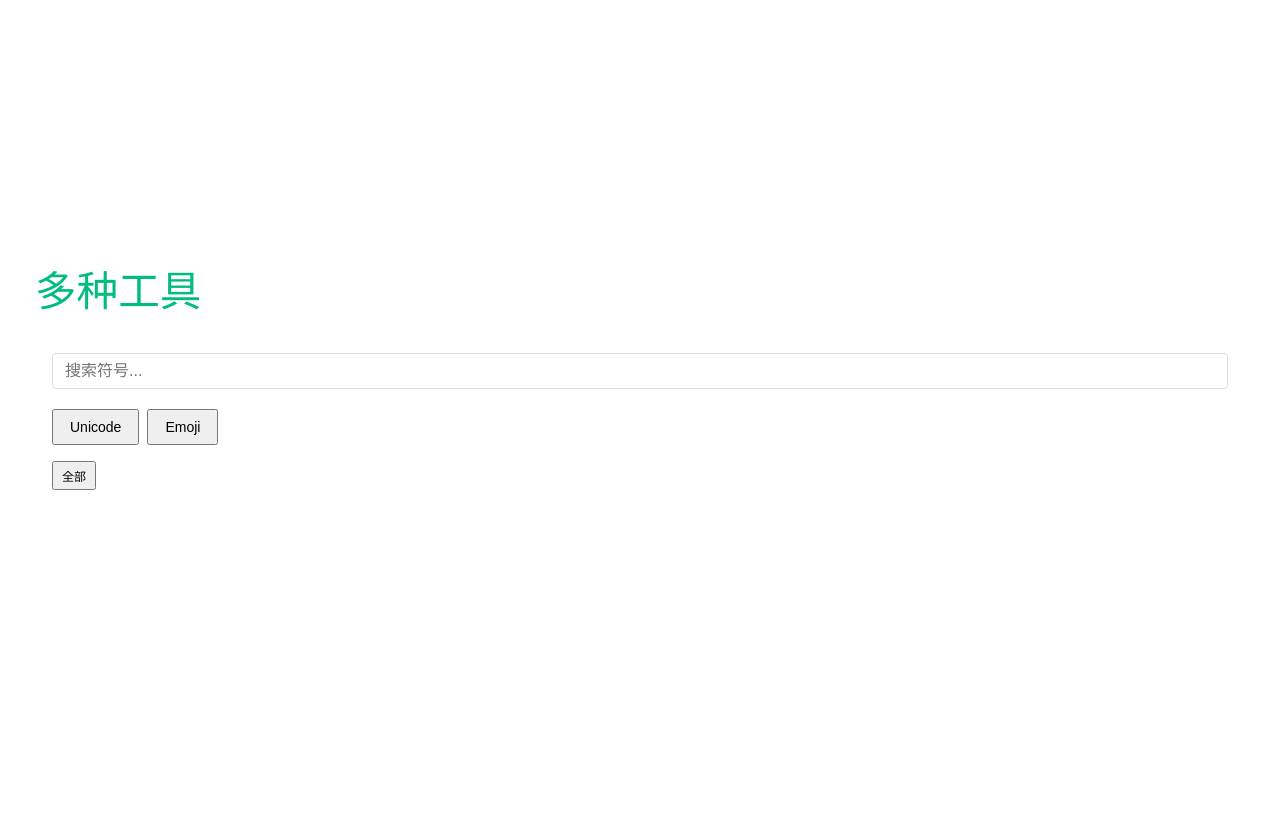
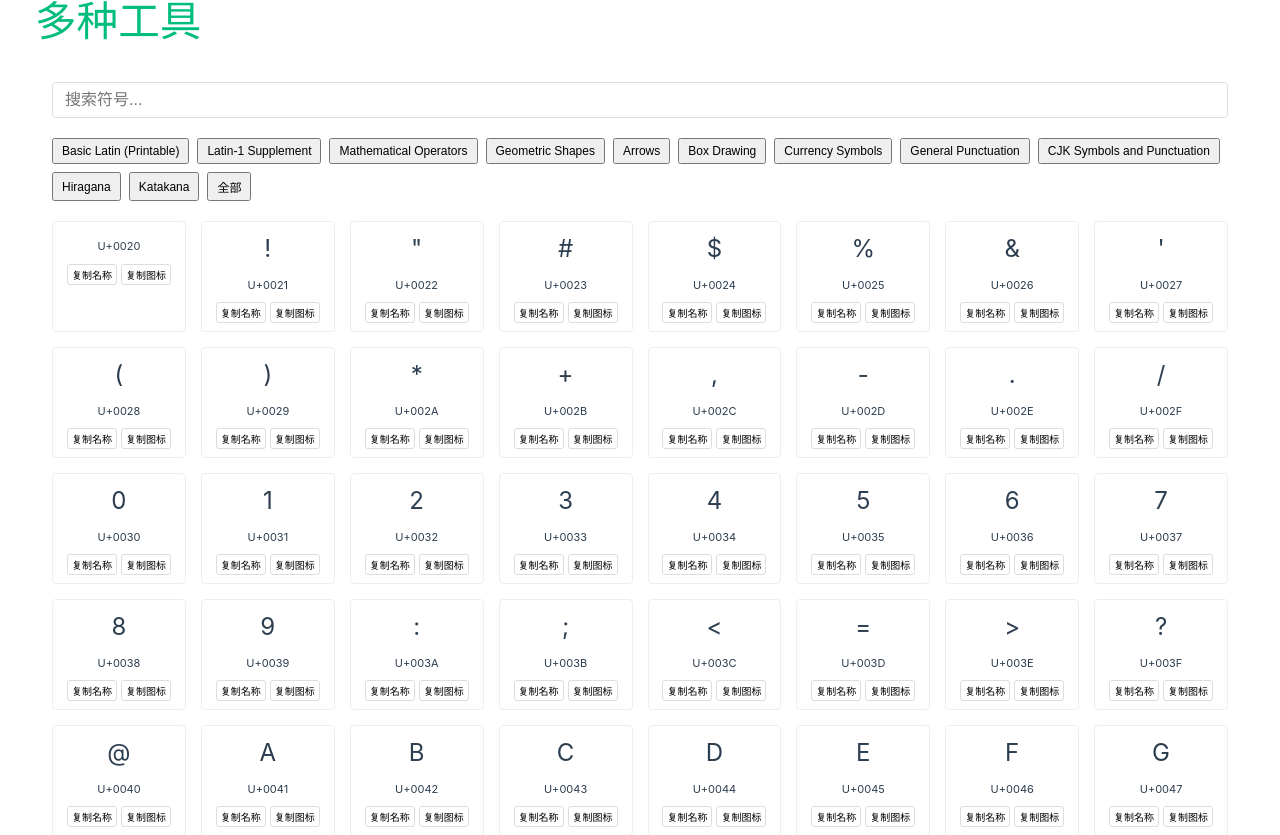
Before and after one commit to getofferhelp/vue-demo, a Vue app: page /unicode in a window 1280 px wide. Shown: the top 835 px of the page. Before the commit the page ends 800 px from the top, so only its background shows below. Built offline with nearby package versions, Linux system fonts and the light colour scheme; the HTML template or start-up script is replaced by a standard one; what @emoji-mart/data would draw is missing.

Commit message:
Reapply "x"
This reverts commit 0447e25b360626387acfbd12bf83847d8f2479ca.

```diff
--- a/src/components/IconUnicode.vue
+++ b/src/components/IconUnicode.vue
@@ -1,24 +1,14 @@
 <script setup lang="ts">
 import { ref, computed } from 'vue'
-import {
-  mainCategories,
-  unicodeBlockCategories,
-  emojiCategories,
-  getIconsByCategory,
-} from '../data/icons'
+import { unicodeBlockCategories, getIconsByCategory } from '../data/icons'
 
 const searchTerm = ref('')
-const activeMainCategory = ref<(typeof mainCategories)[number]>('emoji')
 const activeSubCategory = ref('')
 
-const categories = mainCategories
-
-const subCategories = computed(() => {
-  return activeMainCategory.value === 'emoji' ? emojiCategories : unicodeBlockCategories
-})
+const subCategories = computed(() => unicodeBlockCategories)
 
 const filteredIcons = computed(() => {
-  let icons = getIconsByCategory(activeMainCategory.value, activeSubCategory.value)
+  let icons = getIconsByCategory('unicode', activeSubCategory.value)
 
   if (searchTerm.value) {
     icons = icons.filter((icon) => icon.name.toLowerCase().includes(searchTerm.value.toLowerCase()))
@@ -45,11 +35,6 @@ const copyIcon = (icon: { name: string; icon: string }, copyType: 'name' | 'icon
       console.error('复制失败:', err)
     })
 }
-
-const handleMainCategoryClick = (category: (typeof mainCategories)[number]) => {
-  activeMainCategory.value = category
-  activeSubCategory.value = ''
-}
 </script>
 
 <template>
@@ -58,23 +43,8 @@ const handleMainCategoryClick = (category: (typeof mainCategories)[number]) => {
       <input v-model="searchTerm" type="text" placeholder="搜索符号..." class="search-input" />
     </div>
 
-    <!-- 主分类 -->
-    <div class="main-categories">
-      <button
-        v-for="category in categories"
-        :key="category"
-        :class="{ active: activeMainCategory === category }"
-        @click="handleMainCategoryClick(category)"
-      >
-        {{ category === 'emoji' ? 'Emoji' : 'Unicode' }}
-      </button>
-    </div>
-
-    <!-- 子分类 -->
+    <!-- 移除主分类，只保留 Unicode 子分类 -->
     <div class="sub-categories">
-      <button :class="{ active: activeSubCategory === '' }" @click="activeSubCategory = ''">
-        全部
-      </button>
       <button
         v-for="category in subCategories"
         :key="category"
@@ -82,6 +52,9 @@ const handleMainCategoryClick = (category: (typeof mainCategories)[number]) => {
         @click="activeSubCategory = category"
       >
         {{ category }}
+      </button>
+      <button :class="{ active: activeSubCategory === '' }" @click="activeSubCategory = ''">
+        全部
       </button>
     </div>
 
@@ -201,16 +174,6 @@ const handleMainCategoryClick = (category: (typeof mainCategories)[number]) => {
   }
 }
 
-.main-categories {
-  margin-bottom: 16px;
-}
-
-.main-categories button {
-  padding: 8px 16px;
-  margin-right: 8px;
-  font-size: 14px;
-}
-
 .sub-categories {
   margin-bottom: 20px;
   display: flex;
--- a/src/data/icons.ts
+++ b/src/data/icons.ts
@@ -7,43 +7,98 @@ console.log('Raw emoji data structure:', emojiData)
 
 // 定义 emoji-mart 数据的类型
 interface EmojiMartData {
+  categories: Array<{
+    id: string
+    name: string
+    emojis: string[]
+  }>
   emojis: {
-    [key: string]: EmojiRawData
+    [key: string]: {
+      id: string
+      name: string
+      keywords: string[]
+      skins: Array<{ native: string }>
+      category: string
+    }
   }
-}
-
-interface EmojiRawData {
-  name: string
-  skins: Array<{
-    native: string
-  }>
-  keywords: string[]
-  category: string
 }
 
 // 使用类型断言处理 emojiData
 const typedEmojiData = emojiData as unknown as EmojiMartData
 
-// 修改数据处理方式，添加类型断言
-export const emojiIcons = Object.values(typedEmojiData.emojis || {}).map((emoji) => ({
-  name: (emoji as EmojiRawData).name,
-  icon: (emoji as EmojiRawData).skins[0].native,
-  category: (emoji as EmojiRawData).category,
-  keywords: (emoji as EmojiRawData).keywords || [],
-}))
+// 确保分类名称一致性
+const normalizeCategory = (category: string | undefined): string => {
+  return (category || 'uncategorized').toLowerCase().trim()
+}
 
-// 如果数据加载失败，提供一些默认的emoji
+// 导出 emoji 相关内容
+export const emojiIcons = Object.entries(typedEmojiData.emojis || {}).map(([id, emoji]) => {
+  // 添加调试日志
+  if (!emoji.category) {
+    console.warn('Emoji without category:', emoji)
+  }
+
+  return {
+    id,
+    name: emoji.name || '',
+    icon: emoji.skins?.[0]?.native || '',
+    category: normalizeCategory(emoji.category),
+    keywords: emoji.keywords || [],
+  }
+})
+
+// 修复 emoji 分类，确保分类名称一致性
+export const emojiCategories = Array.from(new Set(emojiIcons.map((icon) => icon.category))).filter(
+  Boolean,
+) // 过滤掉空值
+
+// 添加调试日志
+console.log('Emoji data loaded:', {
+  totalEmojis: emojiIcons.length,
+  categories: emojiCategories,
+  categoryCounts: emojiCategories.map((cat) => ({
+    category: cat,
+    count: emojiIcons.filter((e) => e.category === cat).length,
+  })),
+})
+
+// 修改默认 emoji 的类型和数据
 const defaultEmojis = [
   {
+    id: 'smile',
     name: 'smile',
     icon: '😊',
     category: 'smileys',
     keywords: ['happy', 'joy'],
   },
-  { name: 'heart', icon: '❤️', category: 'symbols', keywords: ['love'] },
-  { name: 'star', icon: '⭐', category: 'symbols', keywords: ['favorite'] },
-  { name: 'sun', icon: '☀️', category: 'nature', keywords: ['weather'] },
-  { name: 'moon', icon: '🌙', category: 'nature', keywords: ['night'] },
+  {
+    id: 'heart',
+    name: 'heart',
+    icon: '❤️',
+    category: 'symbols',
+    keywords: ['love'],
+  },
+  {
+    id: 'star',
+    name: 'star',
+    icon: '⭐',
+    category: 'symbols',
+    keywords: ['favorite'],
+  },
+  {
+    id: 'sun',
+    name: 'sun',
+    icon: '☀️',
+    category: 'nature',
+    keywords: ['weather'],
+  },
+  {
+    id: 'moon',
+    name: 'moon',
+    icon: '🌙',
+    category: 'nature',
+    keywords: ['night'],
+  },
 ]
 
 // 如果 emojiIcons 为空，使用默认数据
@@ -182,10 +237,5 @@ const createUnicodeRange = (start: number, end: number, category: string) => {
 console.log('Available Unicode blocks:', unicodeBlocks)
 console.log('Unicode categories:', unicodeBlockCategories)
 
-// Emoji 分类
-export const emojiCategories = Array.from(
-  new Set(Object.values(unicodeEmojiJson).map((data) => data.group)),
-)
-
 console.log('Processed emoji icons:', emojiIcons)
 console.log('Categories:', emojiCategories)
```
